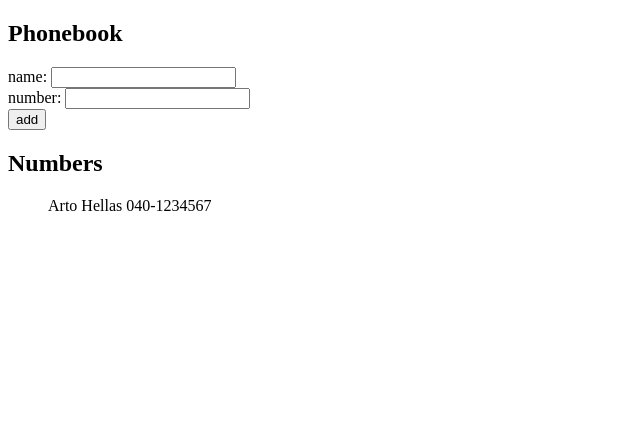
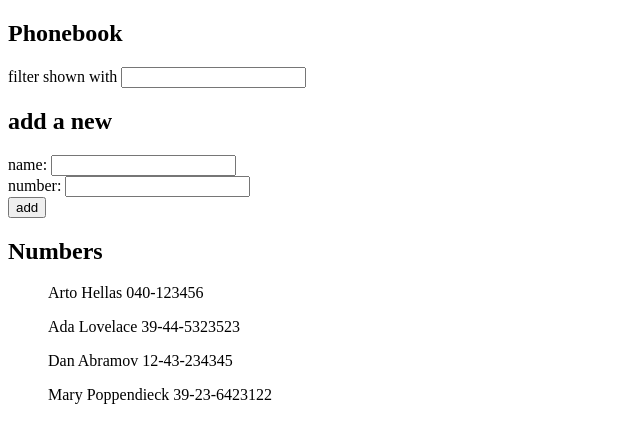
Before and after one commit to basakamasya/Full-Stack-Web-Dev, a React (Create React App) app in the folder part2/phonebook/: page / in a window 1280 px wide. Shown: the top 442 px of the page, without its empty margins (0-640 px from the left). Built offline with nearby package versions, Linux system fonts and the light colour scheme.

Commit message:
2.9 implemented

```diff
--- a/part2/phonebook/src/App.js
+++ b/part2/phonebook/src/App.js
@@ -2,10 +2,14 @@
 
 const App = () => {
   const [persons, setPersons] = useState([
-    { name: 'Arto Hellas', number: "040-1234567" }
+    { name: 'Arto Hellas', number: '040-123456', id: 1 },
+    { name: 'Ada Lovelace', number: '39-44-5323523', id: 2 },
+    { name: 'Dan Abramov', number: '12-43-234345', id: 3 },
+    { name: 'Mary Poppendieck', number: '39-23-6423122', id: 4 }
   ])
   const [newName, setNewName] = useState('')
   const [newNumber, setNewNumber] = useState('')
+  const [newFilter, setFilter] = useState('')
 
   const addName = (event) => {
     event.preventDefault()
@@ -29,9 +33,21 @@
     setNewNumber(event.target.value)
   }
 
+  const handleFilterChange = (event) => {
+    setFilter(event.target.value)
+  }
+
+  const personsToShow = newFilter
+  ? persons.filter((person)=> person.name.toUpperCase().includes(newFilter.toUpperCase())) //conver to uppercase so that filter is case insensitive
+  : persons //if there is no filter, show all persons
+
   return (
     <div>
       <h2>Phonebook</h2>
+      <div>
+          filter shown with <input value={newFilter} onChange={handleFilterChange} />
+        </div>
+      <h2>add a new</h2>
       <form onSubmit={addName}>
         <div>
           name: <input value={newName} onChange={handleNameChange} />
@@ -45,7 +61,7 @@
       </form>
       <h2>Numbers</h2>
       <ul>
-        {persons.map(person =>
+        {personsToShow.map(person =>
           <p key={person.name}> {person.name} {person.number} </p>
         )}
       </ul>
```
